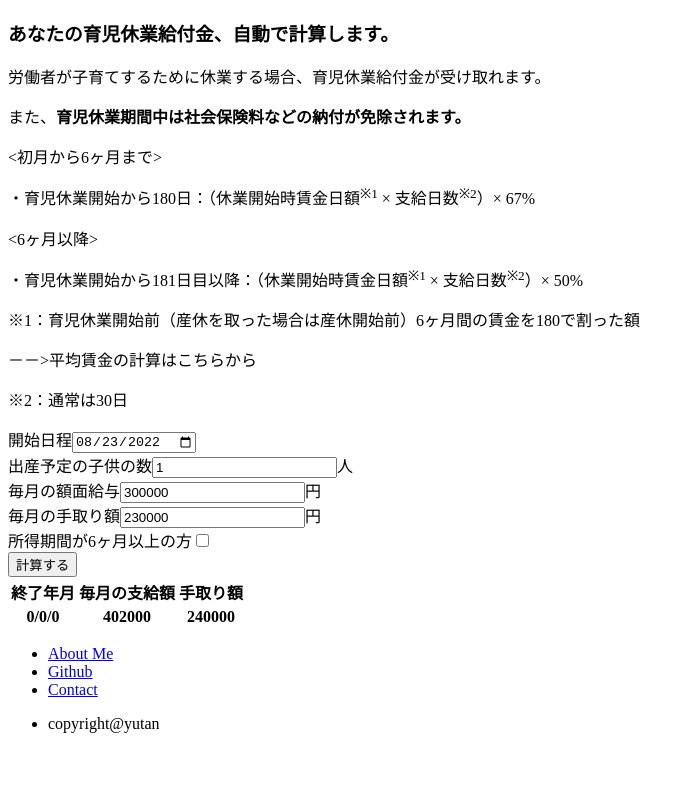
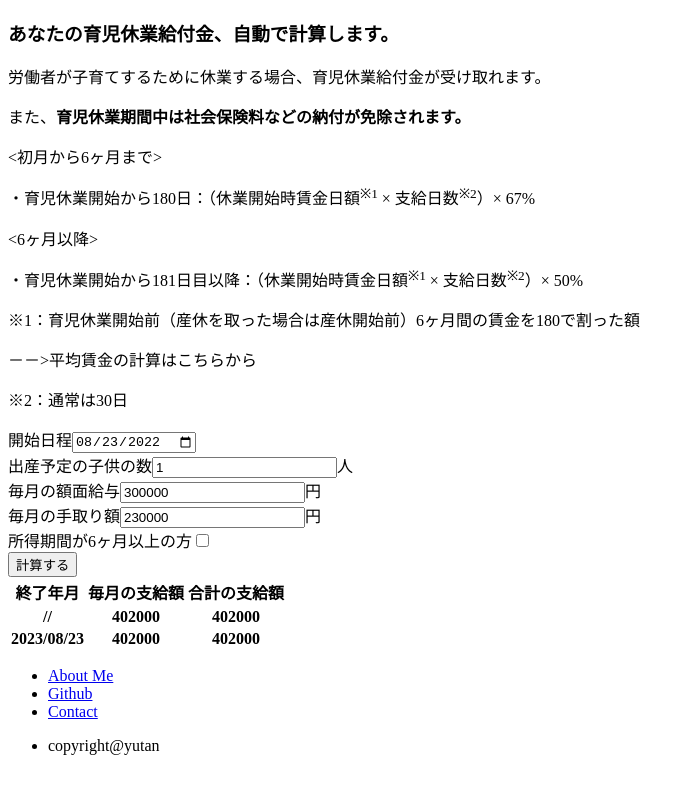
Before and after one commit to yuutan1017/benefits-calculator, a Next.js app: page /ChildcareCalculate in a window 1280 px wide. Shown: the top 794 px of the page, without its empty margins (0-694 px from the left). Built offline with nearby package versions, Linux system fonts and the light colour scheme.

Commit message:
toriaezu

```diff
--- a/pages/ChildcareCalculate.tsx
+++ b/pages/ChildcareCalculate.tsx
@@ -18,40 +18,59 @@ const ChildcareCalculate = () => {
     checkedOverSixM: false,
   });
 
-  const [endData, setEndDate] = useState({ year: 0, month: 0, day: 0 });
+  const [endData, setEndDate] = useState<setEndDate>({
+    year: '',
+    month: '',
+    day: '',
+  });
 
-  const judgeOverSixMonth = () => {};
+  const judgeOverSixMonth = () => {
+    const dt = new Date(
+      parseInt(data.startYear),
+      parseInt(data.startMonth),
+      parseInt(data.startDay)
+    );
+    let year = dt.getFullYear();
+    let month = dt.getMonth();
+    let day = dt.getDate();
+    if (month > 6) {
+      month -= 6;
+      year += 1;
+    } else {
+      month += 6;
+    }
+    setEndDate({
+      ...endData,
+      year: String(year),
+      month: ('00' + month).slice(-2),
+      day: ('00' + day).slice(-2),
+    });
+  };
 
-  const dateSprit = async (e: any) => {
+  const dateSprit = (e: any) => {
     setData({
       ...data,
       startYear: e.target.value.split('-')[0],
       startMonth: e.target.value.split('-')[1],
       startDay: e.target.value.split('-')[2],
     });
-    setEndDate({
-      ...endData,
-      year: parseInt(data.startYear),
-      month: parseInt(data.startMonth),
-      day: parseInt(data.startDay),
-    });
   };
 
   const onChangeCheckBox = () => {
     data.checkedOverSixM = !data.checkedOverSixM;
   };
+  const [visible, setVisible] = useState<boolean>(false);
 
-  //この段階でdataの値は変更されている。
   const calculateDailyWage = () => {
-    console.log(data);
-    console.log(endData);
+    if (!visible) setVisible(!visible);
+    judgeOverSixMonth();
   };
 
   return (
     <>
       <Layout>
         <section>
-          <article className="mx-6 mt-10">
+          <article className="mx-4 mt-10">
             <h1 className="text-2xl font-bold">
               あなたの育児休業給付金、自動で計算します。
             </h1>
@@ -65,7 +84,7 @@ const ChildcareCalculate = () => {
               </p>
             </div>
           </article>
-          <section className="mx-6 mt-5 text-left border-t-2 border-indigo-600">
+          <section className="mx-4 mt-5 text-left border-t-2 border-indigo-600">
             <div className="text-md">
               <p className="mt-3">&lt;初月から6ヶ月まで&gt;</p>
               <p className="mt-1">
@@ -92,7 +111,7 @@ const ChildcareCalculate = () => {
               <p className="mt-1">※2：通常は30日</p>
             </div>
           </section>
-          <section className="flex flex-col mx-6">
+          <section className="flex flex-col mx-4">
             <form className="py-5 mt-6 bg-gray-300 border-t-2 border-indigo-600">
               <div className="flex flex-row justify-center mt-2">
                 <label htmlFor="startDate">開始日程</label>
@@ -166,28 +185,39 @@ const ChildcareCalculate = () => {
                 </button>
               </div>
             </form>
-            <div className="flex flex-col justify-center">
+
+            <div
+              className={`flex flex-col justify-center ${
+                visible ? 'visible' : 'hidden'
+              }`}
+            >
               <table className="my-10 bg-gray-100 border-gray-300 text-sm">
                 <thead className="bg-slate-400 border-b border-indigo-400">
                   <tr>
-                    <th className="py-2 border border-gray-500">終了年月</th>
-                    <th className="py-2 border border-gray-500">
+                    <th className="md:w-40 w-24 py-2 border border-gray-500 text-xs">
+                      終了年月
+                    </th>
+                    <th className="py-2 border border-gray-500 text-xs">
                       毎月の支給額
                     </th>
-                    <th className="py-2 border border-gray-500">手取り額</th>
+                    <th className="py-2 border border-gray-500 text-xs">
+                      合計の支給額
+                    </th>
                   </tr>
                 </thead>
                 <tbody>
                   <tr>
                     <th className="py-2 border border-gray-400">{`${endData.year}/${endData.month}/${endData.day}`}</th>
                     <th className="py-2 border border-gray-400">402000</th>
-                    <th className="py-2 border border-gray-400">240000</th>
+                    <th className="py-2 border border-gray-400">402000</th>
                   </tr>
-                  {/* <tr>
-                    <th className="py-2 border border-gray-400">{`${year}-${variableMonth}-${day}`}</th>
+                  <tr>
+                    <th className="py-2 border border-gray-400">{`${
+                      parseInt(data.startYear) + 1
+                    }/${data.startMonth}/${data.startDay}`}</th>
                     <th className="py-2 border border-gray-400">402000</th>
-                    <th className="py-2 border border-gray-400">240000</th>
-                  </tr> */}
+                    <th className="py-2 border border-gray-400">402000</th>
+                  </tr>
                 </tbody>
               </table>
             </div>
--- a/types/type.ts
+++ b/types/type.ts
@@ -18,9 +18,9 @@ export interface setChildcareInputs {
 }
 
 export interface setEndDate {
-  endYear: number;
-  endMonth: number;
-  endDay: number;
+  year: string;
+  month: string;
+  day: string;
 }
 
 export interface contactInputs {
```
